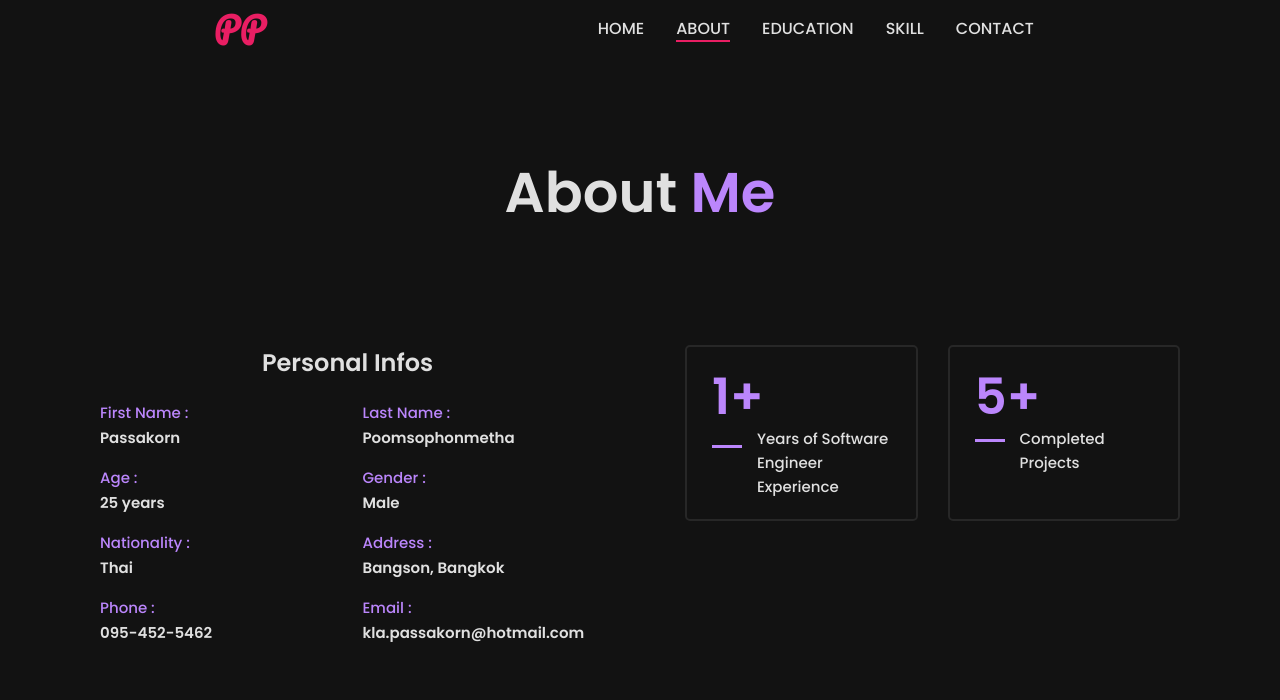
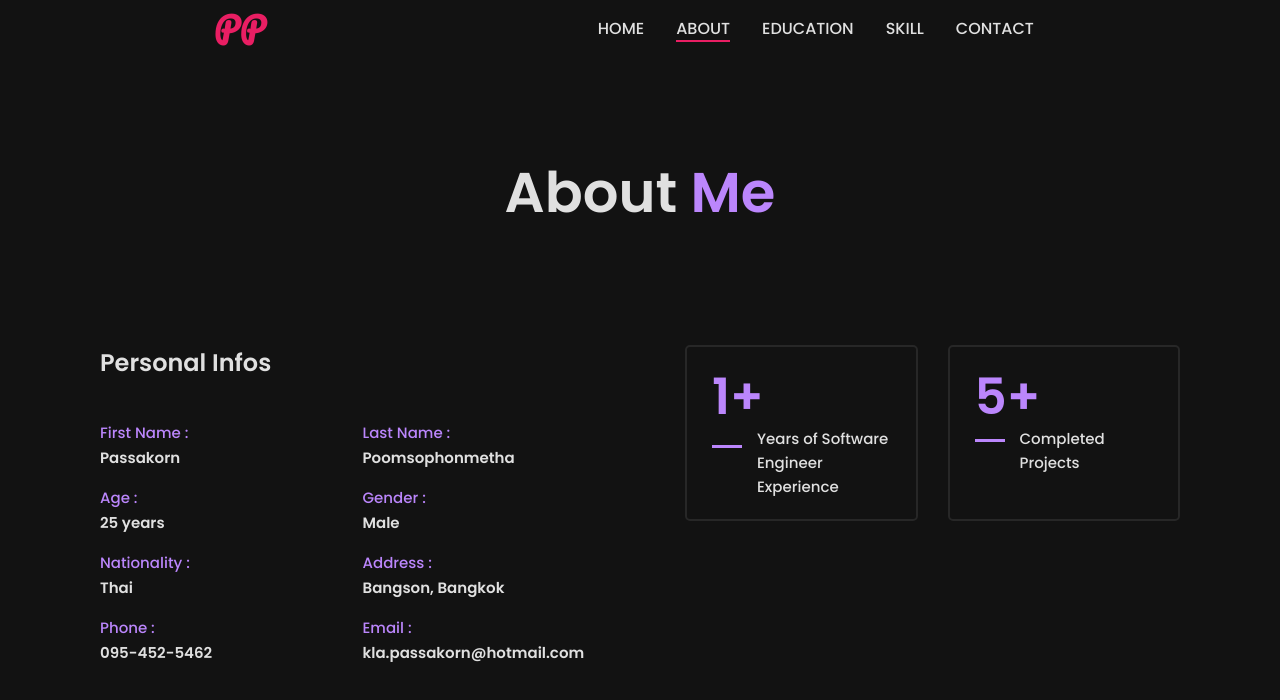
Before and after one commit to Ziilcher/vite_portfolio, a React (Vite) app: page /About in a window 1280 px wide. Shown: the top 700 px of the page. Built offline with nearby package versions, Linux system fonts and the light colour scheme.

Commit message:
Edit about page style.

```diff
--- a/src/pages/Aboutpage.css
+++ b/src/pages/Aboutpage.css
@@ -13,10 +13,15 @@
     margin-bottom: 32px;
 }
 
+.info-wrapper{
+    row-gap: 0px;
+}
+
 .section-subtitle{
     font-size: var(--h3-font-size);
     font-weight: var(--weight-600);
-    margin-bottom: 20px;
+    margin-bottom: 40px;
+    justify-self: left;
 }
 
 .info-list .info-title,
--- a/src/pages/Aboutpage.jsx
+++ b/src/pages/Aboutpage.jsx
@@ -1,4 +1,4 @@
-import React, { useEffect } from 'react'
+import { useEffect } from 'react'
 import Info from '../components/Info'
 import Stats from '../components/Stats'
 import './Aboutpage.css'
@@ -19,7 +19,7 @@ function Aboutpage() {
         <div className="about-container grid">
 
           <div className="about-info">
-            <div className="info-wrapper">
+            <div className="info-wrapper grid">
               <h3 className="section-subtitle">Personal Infos</h3>
               <ul className='info-list grid'>
                 <Info />
```
